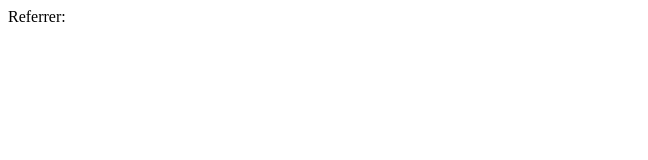
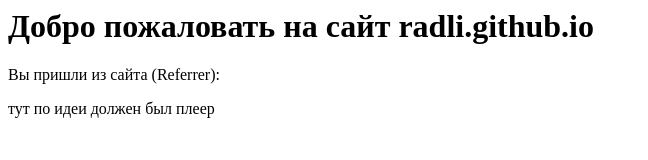
Before and after one commit to radli/radli.github.io, a plain HTML site: page referrer.html in a window 1280 px wide. Shown: the whole page, without its empty margins (0-648 px from the left). Drawn offline with Linux system fonts and the light colour scheme.

Commit message:
Update referrer.html

```diff
--- a/referrer.html
+++ b/referrer.html
@@ -1,7 +1,9 @@
 <html>
 	<head>	</head>
 	<body>
-    <p>Referrer: <script>document.write(document.referrer);</script></p>
 
+	<h1>Добро пожаловать на сайт radli.github.io</h1>
+    <p>Вы пришли из сайта (Referrer): <script>document.write(document.referrer);</script></p>
+    <p>тут по идеи должен был плеер</p>
   </body>
 </html>
```
